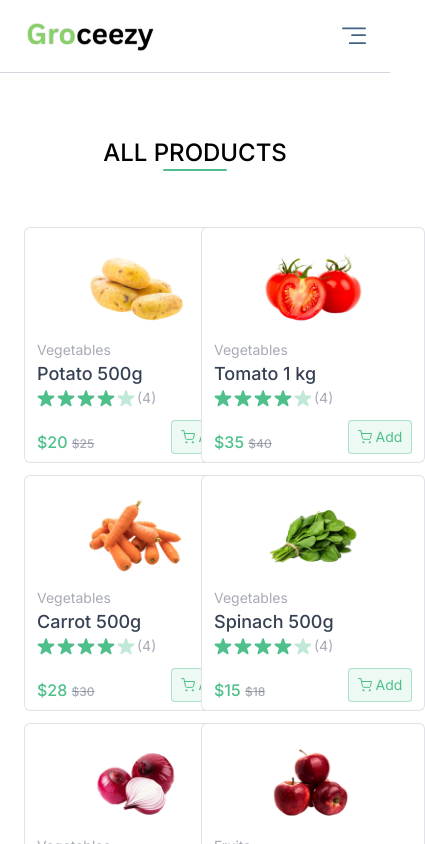
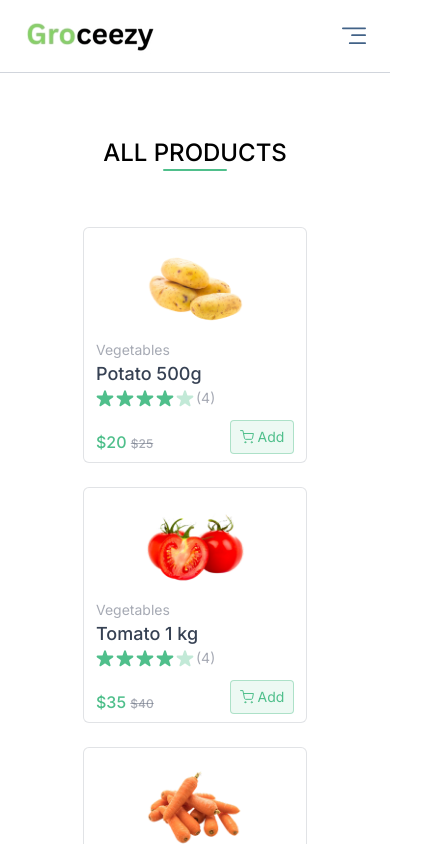
Before and after one commit to kithvin/Groceezy, a React (Vite) app in the folder Frontend/: page /products in a window 390 px wide. Shown: the top 844 px of the page, 425 px wide, since content can reach past the window. Built offline with nearby package versions, Linux system fonts and the light colour scheme.

Commit message:
Added some features in AllProducts component

```diff
--- a/Frontend/src/pages/AllProducts.jsx
+++ b/Frontend/src/pages/AllProducts.jsx
@@ -35,7 +35,7 @@ function AllProducts() {
       </div>
 
        {/* Product grid: shows only products that are in stock */}
-      <div className="grid grid-cols-2 sm:grid-cols-3 md:grid-cols-4 gap-3 md:gap-6 lg:grid-cols-5 mt-6">
+      <div className="grid sm:grid-cols-3 md:grid-cols-4 gap-6 md:gap-6 lg:grid-cols-5 mt-6 justify-center">
         {filteredProducts.filter((product)=> product.inStock).map((product,index)=>(
             <ProductCard key={index} product={product}/>
         ))}
```
